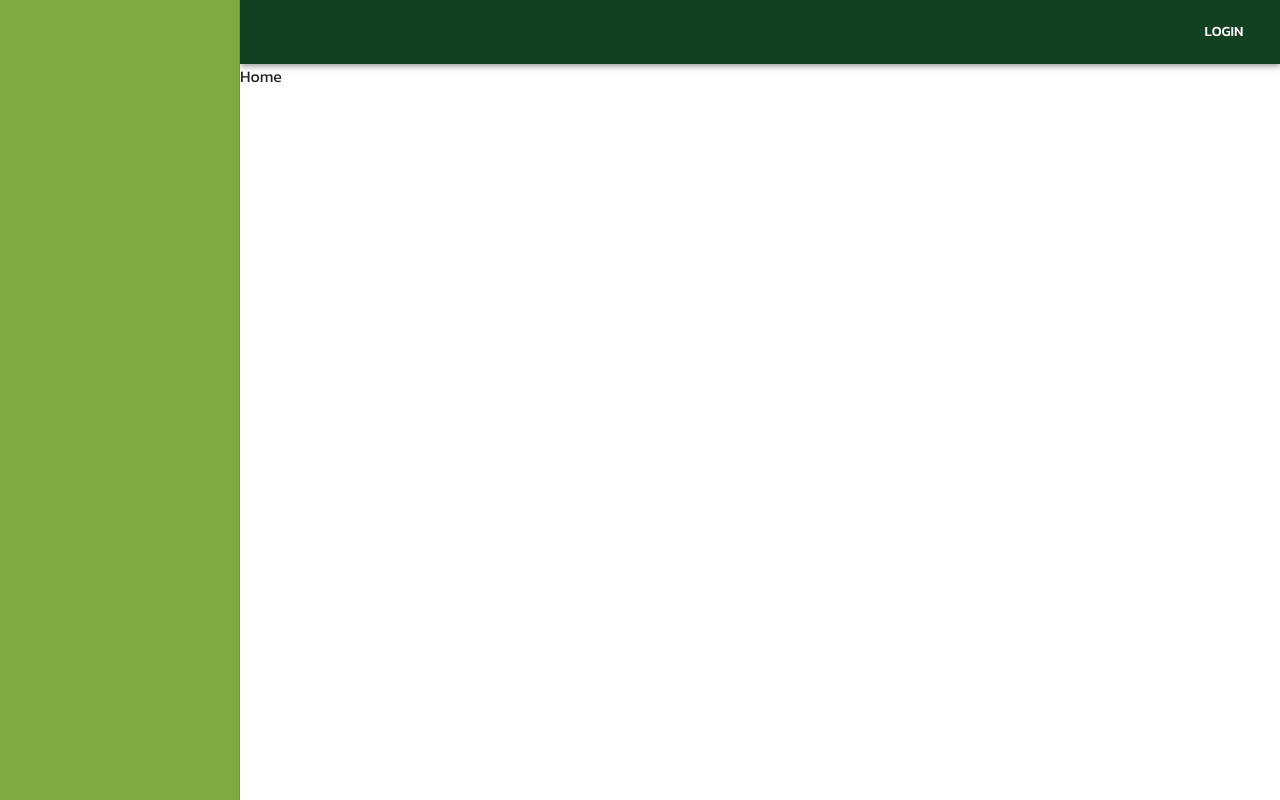
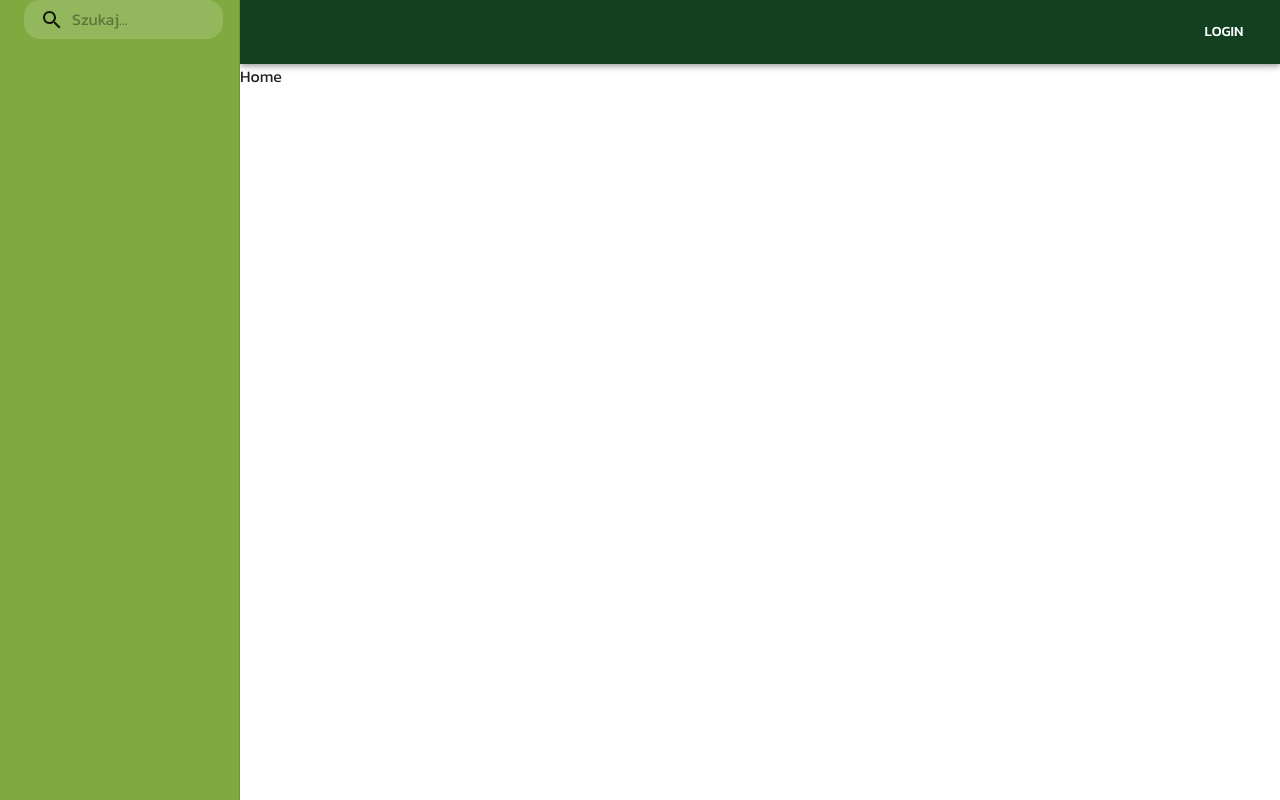
Before and after one commit to kzuraniewski/catalog, a Next.js app: page / in a window 1280 px wide. Built offline with nearby package versions, Linux system fonts and the light colour scheme.

Commit message:
search in sidenav

```diff
--- a/components/Sidenav.tsx
+++ b/components/Sidenav.tsx
@@ -1,5 +1,6 @@
 import { Drawer } from '@mui/material';
 import React from 'react';
+import Search from './Search';
 
 export interface SidenavProps extends React.HTMLAttributes<HTMLElement> {}
 
@@ -19,7 +20,9 @@ const Sidenav = ({ ...other }: SidenavProps) => {
 			variant="permanent"
 			anchor="left"
 			{...other}
-		></Drawer>
+		>
+			<Search />
+		</Drawer>
 	);
 };
 
```
